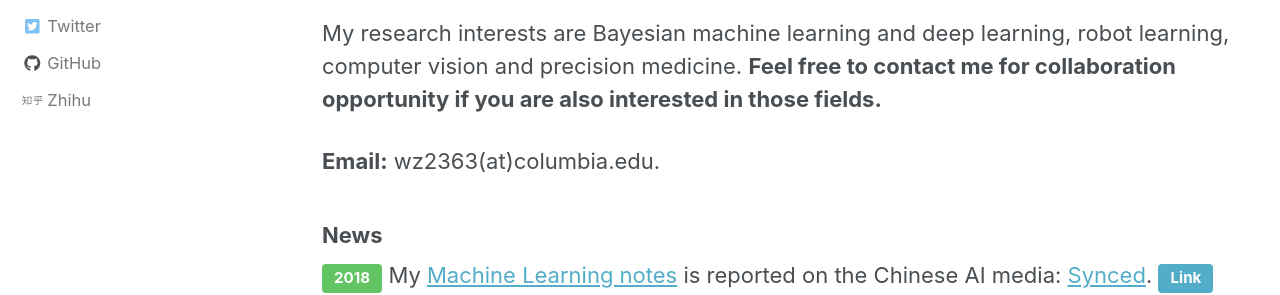
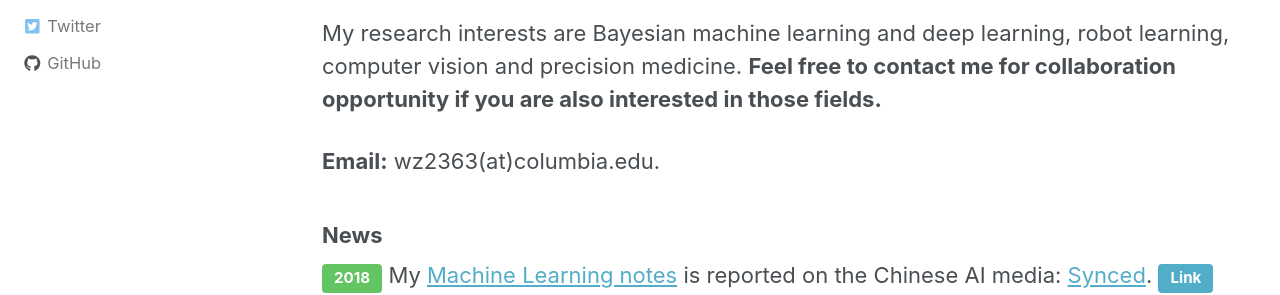
Before and after one commit to Wei2624/Wei2624.github.io, a Jekyll site: the page built from _pages/index.md, in a window 1280 px wide. Shown: the part 372-667 px from the top of the page. Built offline with Jekyll 4.4.1, drawn with Linux system fonts in a browser that asks for light colours; nearby versions of some CDN libraries; comment, search, counter and statistics services are not loaded.

Commit message:
remove zhihu

```diff
--- a/_config.yml
+++ b/_config.yml
@@ -119,7 +119,7 @@ author:
       # url: "/images/WechatID.jpeg"
     - label: "Zhihu"
       icon: "fab fa-zhihu"
-      url: "/images/zhihu_qr.jpeg"
+      # url: "/images/zhihu_qr.jpeg"
     - label: "Instagram"
       icon: "fab fa-fw fa-instagram"
       # url: "https://instagram.com/"
```
